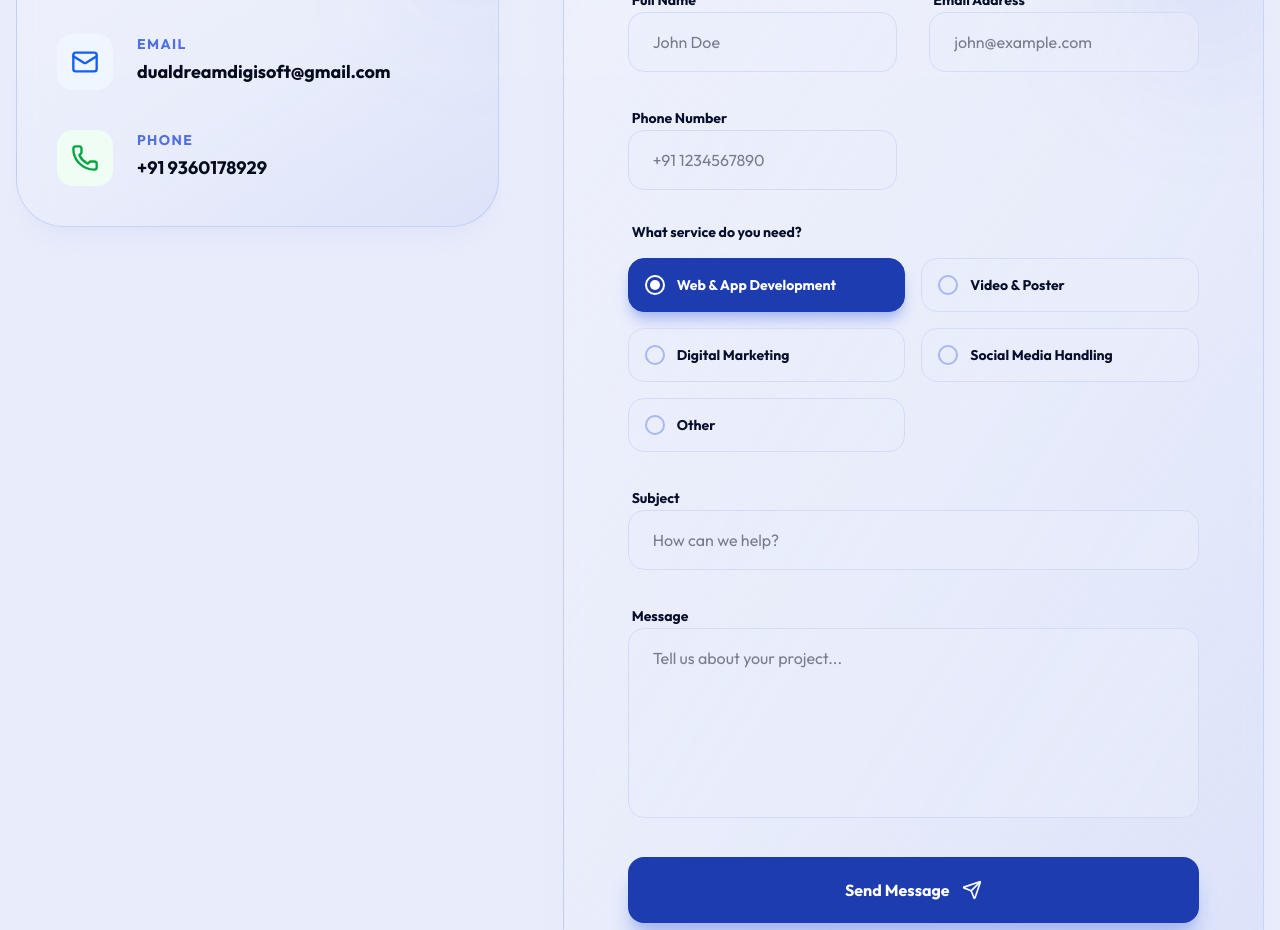
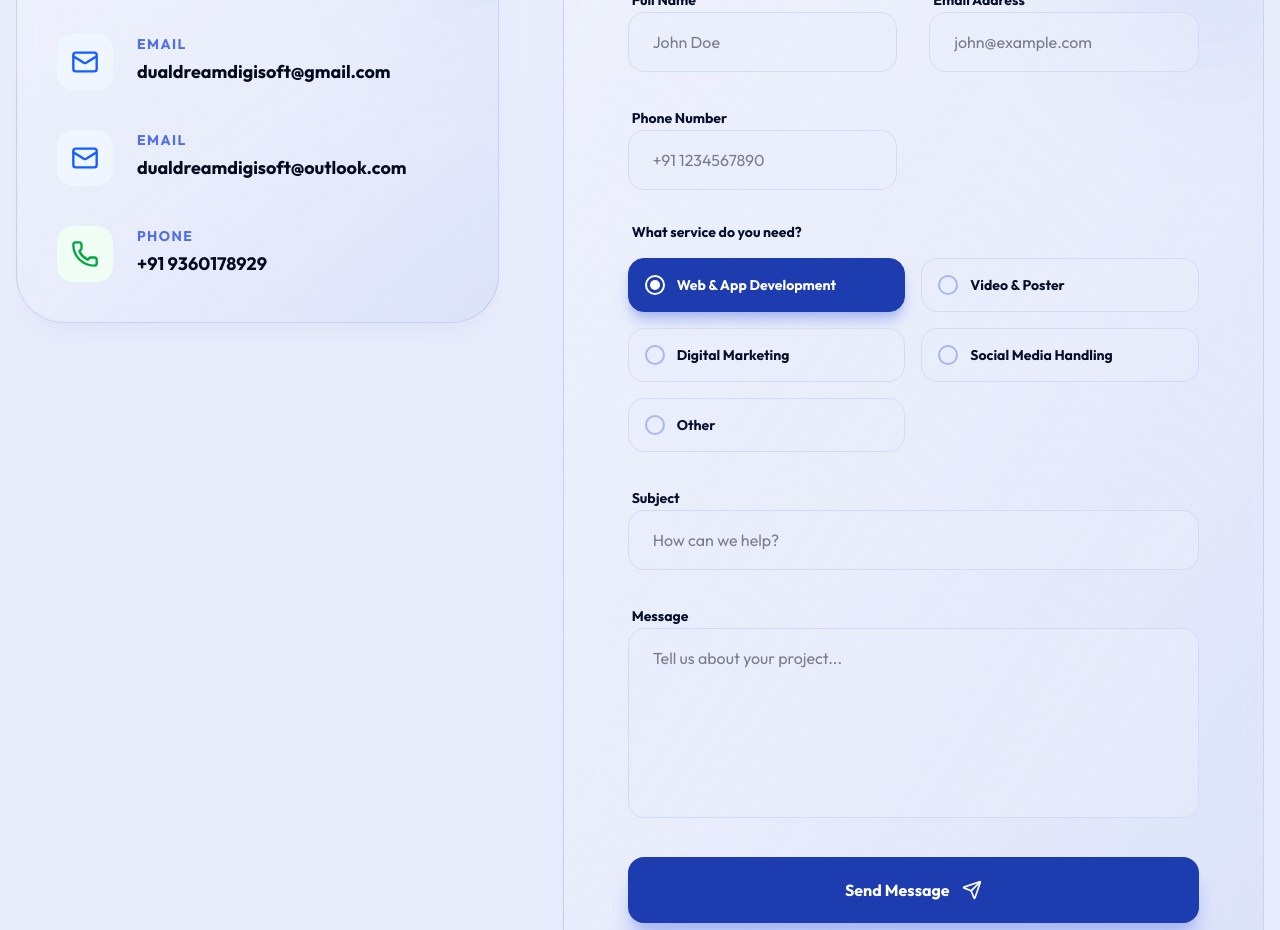
Before and after one commit to digi-soft-grps/portfolio, a React app in the folder frontend/: page /contact in a window 1280 px wide. Shown: the part 940-1870 px from the top of the page. Built offline with nearby package versions, Linux system fonts and the light colour scheme; no server answers; the HTML template or start-up script is replaced by a standard one.

Commit message:
footer update1

```diff
--- a/frontend/src/components/SocialLinks.jsx
+++ b/frontend/src/components/SocialLinks.jsx
@@ -45,7 +45,7 @@ const Icons = {
 
 const socialData = [
     { id: 'instagram', name: 'Instagram', icon: Icons.Instagram, path: 'https://www.instagram.com/dualdreamdigisoft' },
-    { id: 'youtube', name: 'YouTube', icon: Icons.Youtube, path: '#' },
+    { id: 'youtube', name: 'YouTube', icon: Icons.Youtube, path: 'https://www.youtube.com/@DualDreamDigisoft' },
     { id: 'linkedin', name: 'LinkedIn', icon: Icons.Linkedin, path: '#' },
     { id: 'whatsapp', name: 'WhatsApp', icon: Icons.Whatsapp, path: 'https://wa.me/919360178929' }
 ];
--- a/frontend/src/pages/Contact.jsx
+++ b/frontend/src/pages/Contact.jsx
@@ -82,6 +82,7 @@ const Contact = () => {
 
     const contactInfo = [
         { icon: Mail, label: 'Email', value: 'dualdreamdigisoft@gmail.com', color: 'bg-blue-50 text-blue-600' },
+        { icon: Mail, label: 'Email', value: 'dualdreamdigisoft@outlook.com', color: 'bg-blue-50 text-blue-600' },
         { icon: Phone, label: 'Phone', value: '+91 9360178929', color: 'bg-green-50 text-green-600' },
     ];
 
```
